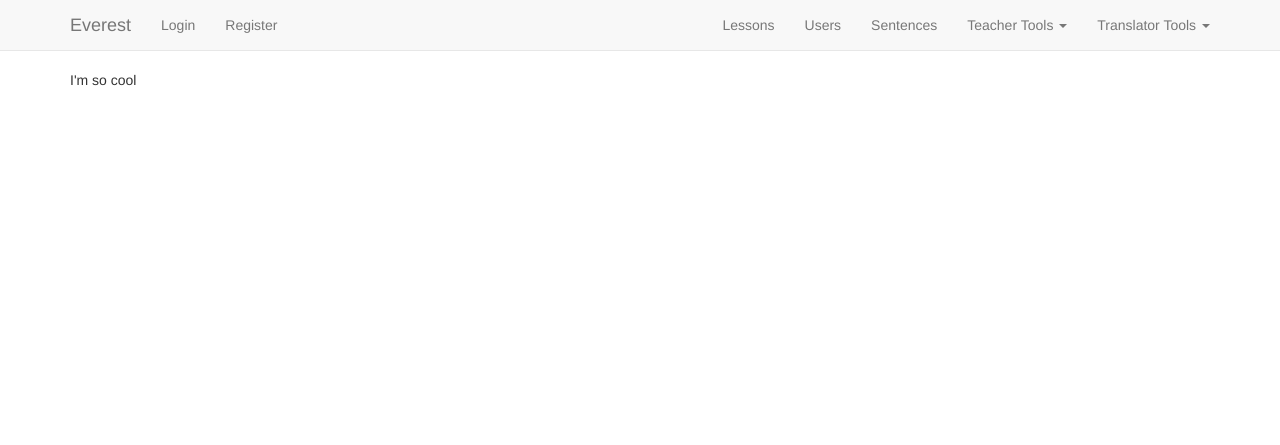
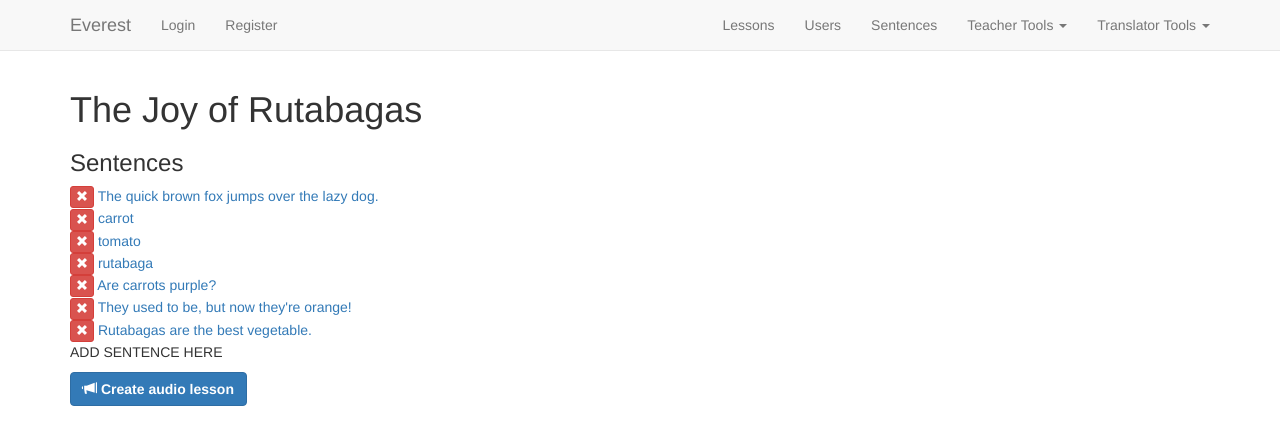
Before and after one commit to evansp01/everestesl, a Django app: page /teacher/add_lesson in a window 1280 px wide. Shown: the top 445 px of the page. Run offline with Django 3.2, Linux system fonts and the light colour scheme; parts of the project's set-up code (start-up, migrations or seed data) failed here and were passed over; some libraries are stand-ins or nearby versions.

Commit message:
Created static list & add_list

```diff
--- /dev/null
+++ b/everest/templates/everest/add_list.html
@@ -0,0 +1,33 @@
+{% extends "everest/base.html" %}
+
+{% block title %}Edit Lesson {% endblock %}
+{% block pageheader %} The Joy of Rutabagas {% endblock %}
+
+{% block content %}
+
+<h3>Sentences</h3>
+      <ul class="list-unstyled">
+	<li><button type="button" class="btn btn-danger btn-xs"><span
+	class="glyphicon glyphicon-remove"></span></button> <a href="find_sentence">The quick brown fox jumps over the
+      lazy dog.</a></li>
+	<li><button type="button" class="btn btn-danger btn-xs"><span
+	class="glyphicon glyphicon-remove"></span></button> <a href="">carrot</a></li>
+	<li><button type="button" class="btn btn-danger btn-xs"><span
+	class="glyphicon glyphicon-remove"></span></button> <a href="">tomato</a></li>
+	<li><button type="button" class="btn btn-danger btn-xs"><span
+	class="glyphicon glyphicon-remove"></span></button> <a href="">rutabaga</a></li>
+	<li><button type="button" class="btn btn-danger btn-xs"><span
+	class="glyphicon glyphicon-remove"></span></button> <a href="">Are carrots purple?</a></li>
+	<li><button type="button" class="btn btn-danger btn-xs"><span
+	class="glyphicon glyphicon-remove"></span></button> <a href="">They used to be, but now they're orange!</a></li>
+	<li><button type="button" class="btn btn-danger btn-xs"><span
+	class="glyphicon glyphicon-remove"></span></button> <a
+	href="">Rutabagas are the best vegetable.</a></li>
+	<li>ADD SENTENCE HERE</li>
+      </ul>
+
+
+          <p><button type="button" class="btn btn-primary" aria-label="Download">
+         <span class="glyphicon glyphicon-bullhorn" aria-hidden="true"></span>
+    <b>Create audio lesson</b></button></p>
+{% endblock %}
--- a/everest/templates/everest/nav.html
+++ b/everest/templates/everest/nav.html
@@ -30,7 +30,7 @@
             <a href="#" class="dropdown-toggle" data-toggle="dropdown" role="button" aria-expanded="false">Teacher Tools <span class="caret"></span></a>
             <ul class="dropdown-menu" role="menu">
               <li class="dropdown-header">Lists</li>
-              <li class="{% active request 'add_list' %}"><a href="#">Add New Lists</a></li>
+              <li class="{% active request 'add_list' %}"><a href="#">Add New List</a></li>
               <li class="{% active request 'user_lists' %}"><a href="#">View My Lists</a></li>
               <li class="divider"></li>
               <li class="dropdown-header">Profile</li>
--- a/everest/views/teacher.py
+++ b/everest/views/teacher.py
@@ -6,7 +6,7 @@ def home(request):
     return render(request, 'everest/index.html', {})
 
 def add_list(request):
-    return render(request, 'everest/index.html', {})
+    return render(request, 'everest/add_list.html', {})
 
 def user_lists(request):
     return render(request, 'everest/index.html', {})
```
Also changed, not shown: everest/templates/everest/list.html (+22 -5 lines), everest/templates/everest/profile.html (added, +9 -0 lines), everest/templates/everest/sentence.html (+7 -9 lines).
